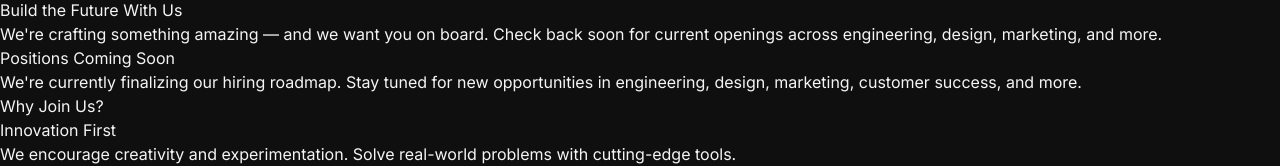
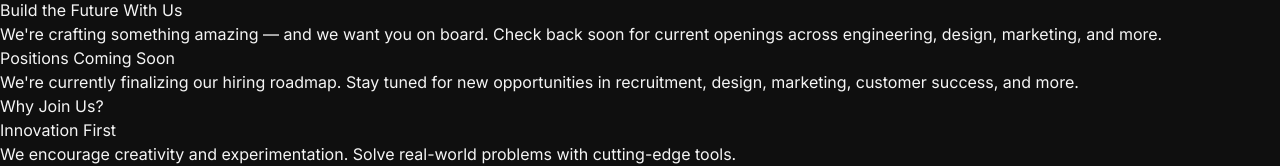
Before and after one commit to N2RSolaceDev/s, a Next.js app: page /careers in a window 1280 px wide. Shown: the part 354-520 px from the top of the page. Built offline with nearby package versions, Linux system fonts and the light colour scheme.

Commit message:
Update page.tsx

```diff
--- a/src/app/careers/page.tsx
+++ b/src/app/careers/page.tsx
@@ -37,7 +37,7 @@ export default function CareersPage() {
             </h2>
             <p className="text-gray-400">
               We&apos;re currently finalizing our hiring roadmap. Stay tuned for new opportunities
-              in engineering, design, marketing, customer success, and more.
+              in recruitment, design, marketing, customer success, and more.
             </p>
           </div>
         </section>
```
